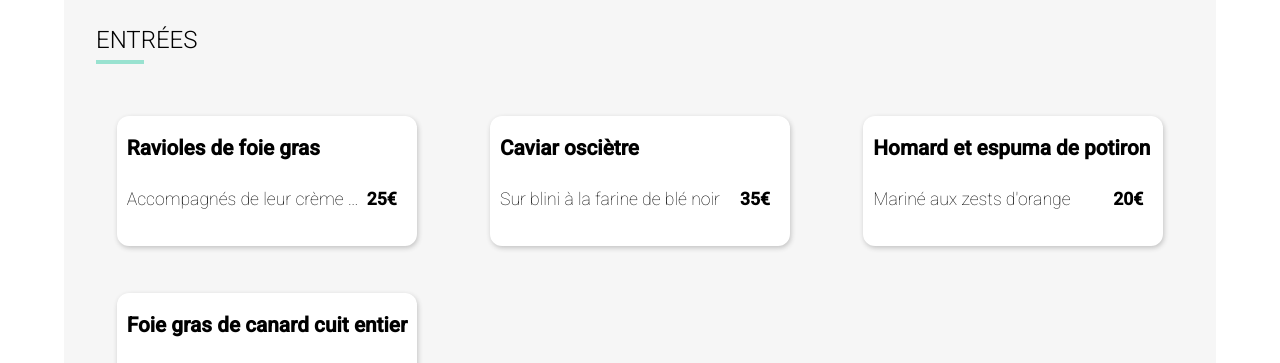
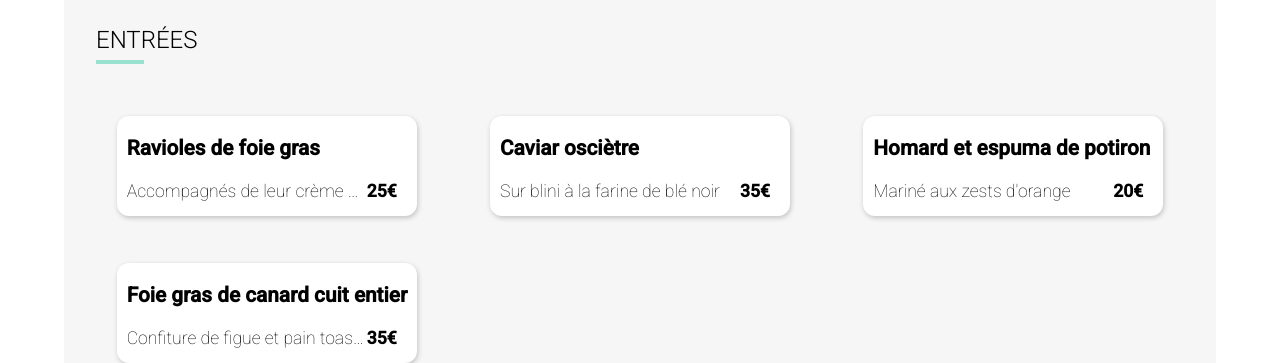
Before and after one commit to Rosine-k/RosineKabore_3_09032021, a website: page restaurants/la_note_enchantee/index.html in a window 1280 px wide. Shown: the part 424-787 px from the top of the page. Drawn offline with Linux system fonts and the light colour scheme; a web font is replaced by a local one.

Commit message:
modifications eval

```diff
--- a/sass/layouts/_restaurants.scss
+++ b/sass/layouts/_restaurants.scss
@@ -109,7 +109,7 @@
     &__content {
       display: flex;
       width: 100%;
-      height: 130px;
+      height: 100px;
       overflow: hidden;
       color: black;
       background-color: white;
@@ -153,7 +153,6 @@
     /* titre du plat */
     &__plat {
       font-size: 1.3rem;
-      padding-bottom: 8px;
       padding-left: 10px;
       white-space: nowrap;
       overflow: hidden;
@@ -186,7 +185,7 @@
       border: none;
       width: 0%;
       max-width: 90px;
-      height: 130px;
+      height: 100px;
       transition: all 0.5s ease-in-out;
     }
   }
```
Also changed, not shown: public/css/style.css, 1 other file.
